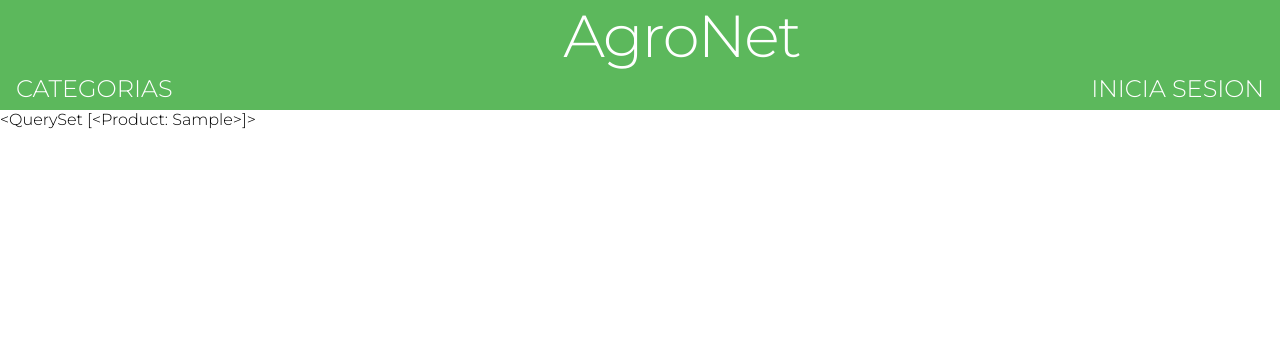
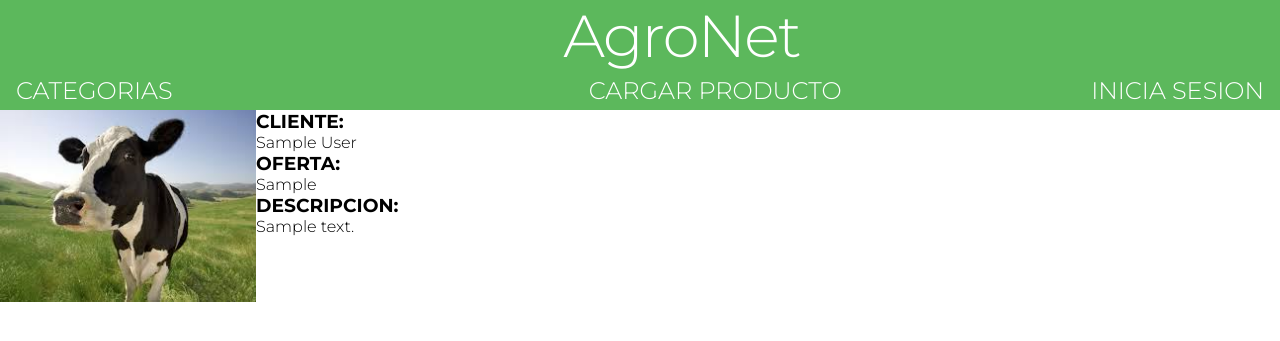
Before and after one commit to sdandersonz97/ganagro, a Django app: page / in a window 1280 px wide; the page is wider, and only the part inside the window is pictured. Shown: the top 341 px of that part. Run offline with Django 3.2, Linux system fonts and the light colour scheme; tables that the repository leaves empty hold one stand-in row (values such as "Sample post").

Commit message:
template base and list of products(need improve)

```diff
--- a/ganagroapp/models.py
+++ b/ganagroapp/models.py
@@ -1,5 +1,6 @@
 from django.db import models
 from django.conf import settings
+from django.utils import timezone
 
 class Client(models.Model):
     user = models.OneToOneField(settings.AUTH_USER_MODEL)
@@ -8,7 +9,7 @@ class Client(models.Model):
     phone = models.CharField(max_length=20)
     city = models.CharField(max_length=20, default='')
     def __str__(self):
-        return self.ci
+        return self.user
         return self.birth_date
         return self.phone
         return self.city
@@ -16,16 +17,18 @@ class Client(models.Model):
 
 class Product(models.Model):
     client = models.ForeignKey('Client')
-    subcategory = models.OneToOneField('SubCategory')
+    subcategory = models.ForeignKey('SubCategory')
     product = models.CharField(max_length=30)
     description = models.CharField(max_length=100)
-    def __str__(self):
-        return self.product
-        return self.description
+    created_date = models.DateTimeField(default=timezone.now)
+    #def __str__(self):
+            #return self.client +";"+ self.product +";"+self.description
+
+
 
 
 class SubCategory(models.Model):
-    category = models.OneToOneField('Category')
+    category = models.ForeignKey('Category')
     name = models.CharField(max_length=30)
     def __str__(self):
         return self.name
--- a/ganagroapp/static/css/style.css
+++ b/ganagroapp/static/css/style.css
@@ -19,7 +19,7 @@ p{
 .contenedor{
     position: relative;
     overflow: hidden;
-    top: 60px;
+    top: 62px;
 }
 .container{
     position: relative;
@@ -47,7 +47,7 @@ ul.categorias {
     float: left;
     list-style-type: none;
 
-    width: 50%;
+    width:33%;
     }
 
 ul.login {
@@ -55,7 +55,7 @@ ul.login {
     order: 1;
     list-style-type: none;
 
-    width: 50%;
+    width: 33%;
     }
 
 li {
@@ -78,7 +78,7 @@ li a:hover, .dropdown:hover .dropbtn {
     }
 
 li.dropdown {
-    max-width: 100%;
+    width: 100%;
     display: inline-block;
     }
 li.dropdownr{
@@ -88,7 +88,7 @@ li.dropdownr{
     display: none;
     position: fixed;
     background-color: #f9f9f9;
-    min-width: 160px;
+    width: 100%;
     box-shadow: 0px 8px 16px 0px rgba(0,0,0,0.2);
     z-index: 1;
     }
@@ -109,6 +109,23 @@ li.dropdownr{
 .dropdown:hover .dropdown-content {
     display: block;
     }
+
+/* css for information of product */
+.product {
+
+    width: 100%;
+    overflow: hidden;
+}
+.info{
+    float:right;
+    width: 80%;
+}
+.imgpro{
+    float: left;
+    max-width: 20%;
+
+}
+
     /* CSS for nav mobile */
 
 @media screen and (max-width:414px){
--- /dev/null
+++ b/ganagroapp/templates/ganagroapp/base.html
@@ -0,0 +1,54 @@
+{% load staticfiles %}
+<!DOCTYPE html>
+<html>
+        <head>
+            <title>Agronet</title>
+            <meta name="viewport" content="width=device-width, initial-scale=1.0">
+         <link rel="stylesheet" href="{% static 'css/style.css' %}" >
+            <link href="https://fonts.googleapis.com/css?family=Montserrat:200,300,400,700,900" rel="stylesheet">
+            </head>
+        <body>
+            <main >
+            <header >
+                <nav class="navigation">
+
+                    <span class="brand">AgroNet</span>
+                    <div class="contenedor">
+                  <!-- Navbar content -->
+                   <ul class="categorias">
+                    <li class="dropdown">
+                      <a href="javascript:void(0)" class="dropbtn nav">CATEGORIAS</a>
+                      <div class="dropdown-content">
+                          <ul class="categorias">
+                            {% for cat in category %}
+                        <li class="dropdown"><a href="#">{{ cat.name }}</a></li>
+                            {% endfor %}
+                        </ul>
+                        </div>
+                    </li>
+                  </ul>
+
+
+                  <ul class="login">
+                    <li class="dropdownr" >
+                      <a href="login.php" class="dropbtn">INICIA SESION</a>
+                    </li>
+                </ul>
+                <ul class="login">
+                  <li class="dropdownr" >
+                    <a href="login.php" class="dropbtn">CARGAR PRODUCTO</a>
+                  </li>
+              </ul>
+
+                </div>
+                </nav>
+
+            </header>
+            {% block content %}
+
+            {% endblock content %}
+
+            <footer></footer>
+        </main>
+        </body>
+    </html>
--- a/ganagroapp/templates/ganagroapp/index.html
+++ b/ganagroapp/templates/ganagroapp/index.html
@@ -1,54 +1,23 @@
+{% extends 'ganagroapp/base.html' %}
 {% load staticfiles %}
-<!DOCTYPE html>
-<html>
-        <head>
-            <title>Agronet</title>
-            <meta name="viewport" content="width=device-width, initial-scale=1.0">
-         <link rel="stylesheet" href="{% static 'css/style.css' %}" >
-            <link href="https://fonts.googleapis.com/css?family=Montserrat:200,300,400,700,900" rel="stylesheet">
-            </head>
-        <body>
-            <main >
-            <header >
-                <nav class="navigation">
+{% block content %}
 
-                    <span class="brand">AgroNet</span>
-                    <div class="contenedor">
-                  <!-- Navbar content -->
-                   <ul class="categorias">
-                    <li class="dropdown">
-                      <a href="javascript:void(0)" class="dropbtn nav">CATEGORIAS</a>
-                      <div class="dropdown-content">
-                        <a href="#">{{ products }}</a>
-                        <a href="#">Link 2</a>
-                        <a href="#">Link 3</a>
-                    </li>
-                  </ul>
+<!-- all products-->
+<section >
 
+    {% for product in products %}
+    <div class="product">
+    <img src="{% static 'img/vaca.jpg' %}" class="imgpro">
+    <div class="info">
+    <p>
+        <h3> CLIENTE: </h3>{{ product.client.user.first_name }} {{ product.client.user.last_name }}
+        <h3> OFERTA: </h3> {{ product.product }}
+        <h3> DESCRIPCION: </h3> {{ product.description }}
+    </p>
+    </div>
 
-                  <ul class="login">
-                    <li class="dropdownr" >
-                      <a href="login.php" class="dropbtn">INICIA SESION</a>
-                    </li>
+    </div>
+    {% endfor %}
 
-
-                </div>
-                </nav>
-
-            </header>
-
-            <section class="container">
-                <div>
-                <p>{{ products }} </p>
-                </div>
-            </section>
-            <section>
-
-            </section>
-            <section>
-
-            </section>
-            <footer></footer>
-        </main>
-        </body>
-    </html>
+</section>
+{% endblock content %}
--- a/ganagroapp/views.py
+++ b/ganagroapp/views.py
@@ -1,7 +1,10 @@
 from django.shortcuts import render
-from .models import Product
+from .models import Category, Product,Client
+from django.utils import timezone
 
 # Create your views here.
 def index(request):
-    products = Product.objects.all()
-    return render(request,'ganagroapp/index.html', {'products' : products} )
+    category = Category.objects.all()
+    products = Product.objects.select_related()
+    client = Client.objects.all()
+    return render(request,'ganagroapp/index.html', {'category' : category, 'products' : products} )
```
Also changed, not shown: ganagroapp/migrations/0003_product_created_date.py (added), ganagroapp/migrations/0004_auto_20170608_2355.py (added), ganagroapp/static/img/vaca.jpg (added), ganagroapp/static/img/yo.jpg (added).
